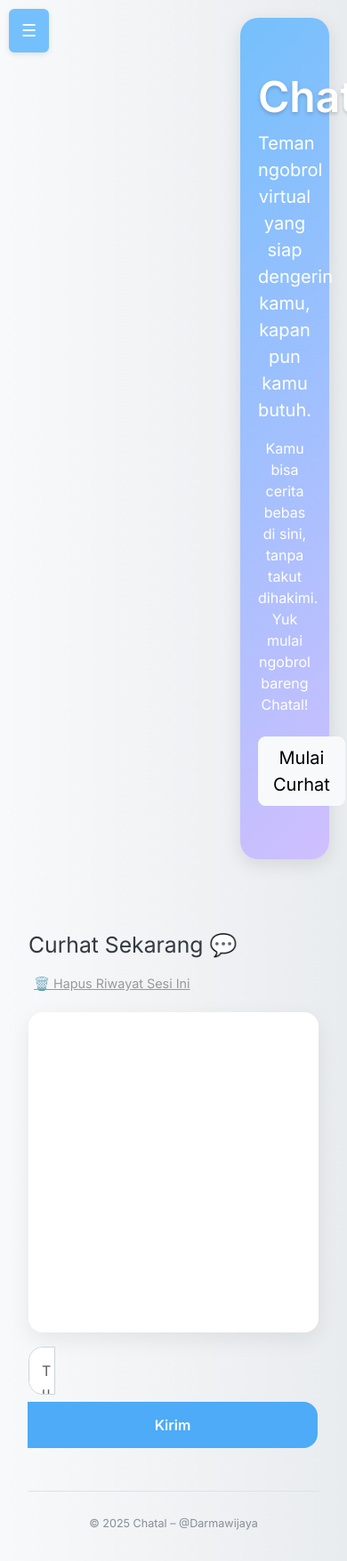
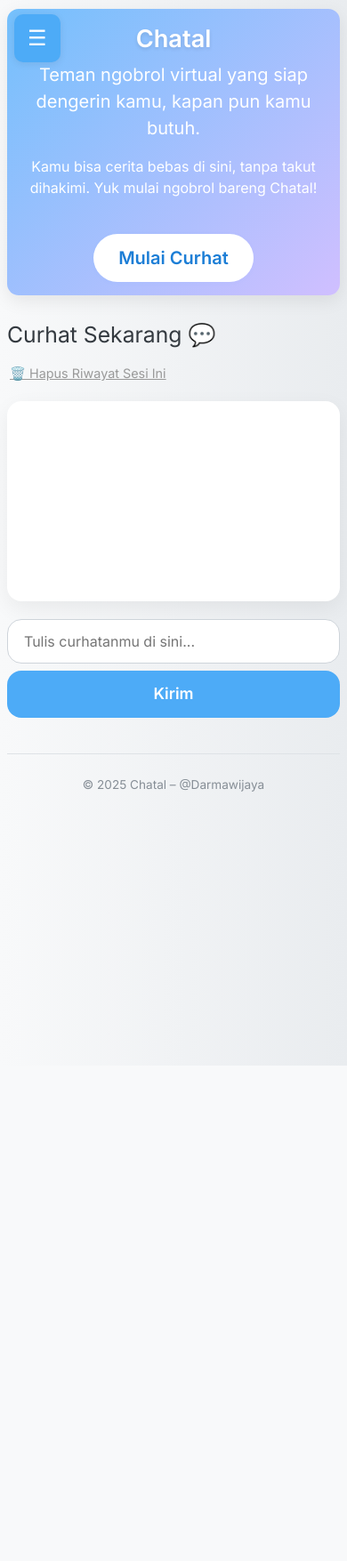
Before and after one commit to darmawijaya1/chatalai, a Flask app: page /chat in a window 390 px wide; the page is wider, and only the part inside the window is pictured. Shown: that part at 89% size. After the commit the page ends 1198 px from the top of that part, so only its background shows below. Run offline with Flask 3, Linux system fonts and the light colour scheme.

Commit message:
Update chat.html

```diff
--- a/templates/chat/chat.html
+++ b/templates/chat/chat.html
@@ -13,22 +13,22 @@
       background: linear-gradient(to right, #f8f9fa, #e9ecef);
       color: #343a40;
       margin: 0;
+      min-height: 100vh;
     }
-
     .hamburger-btn {
       position: fixed;
-      top: 10px;
-      left: 10px;
-      background-color: #74c0fc;
-      color: white;
+      top: 16px;
+      left: 16px;
+      background-color: #4dabf7;
+      color: #fff;
       border: none;
-      padding: 10px 14px;
-      font-size: 1.2rem;
-      border-radius: 6px;
-      z-index: 1050;
-      box-shadow: 0 2px 6px rgba(0,0,0,0.1);
+      padding: 9px 15px 9px 15px;
+      font-size: 1.5rem;
+      border-radius: 10px;
+      z-index: 1051;
+      display: none;
+      box-shadow: 0 2px 8px rgba(0,0,0,0.08);
     }
-
     .sidebar {
       width: 250px;
       background: #ffffff;
@@ -37,25 +37,25 @@
       position: fixed;
       top: 0;
       left: 0;
-      padding: 1rem;
+      padding: 1.4rem 1rem 1rem 1rem;
       overflow-y: auto;
+      z-index: 1050;
+      transition: transform .25s;
     }
-
     .sidebar h5 {
       font-weight: 600;
       margin-bottom: 1rem;
     }
-
     .session-list {
       list-style: none;
       padding: 0;
+      margin: 0;
     }
-
     .session-list li {
       display: flex;
       justify-content: space-between;
       align-items: center;
-      padding: 8px 12px;
+      padding: 9px 12px;
       margin-bottom: 6px;
       border-radius: 6px;
       cursor: pointer;
@@ -63,71 +63,87 @@
       white-space: nowrap;
       overflow: hidden;
       text-overflow: ellipsis;
+      transition: background .16s;
     }
-
     .session-list li.active,
     .session-list li:hover {
       background-color: #d0ebff;
       color: #1c7ed6;
     }
-
     .delete-btn {
       background: transparent;
       border: none;
       color: #dc3545;
-      font-size: 0.9rem;
+      font-size: 1rem;
       cursor: pointer;
-      margin-left: 8px;
+      margin-left: 10px;
+      padding: 2px 5px;
     }
-
     .delete-btn:hover {
       color: #a61e4d;
     }
-
     .new-session-btn {
       width: 100%;
       margin-top: 1rem;
       border: 1px dashed #74c0fc;
       background: #e3f2fd;
       font-weight: 600;
+      color: #228be6;
+      border-radius: 7px;
+      transition: background .17s;
     }
-
+    .new-session-btn:hover {
+      background: #d0ebff;
+    }
     .hero {
       background: linear-gradient(135deg, #74c0fc, #d0bfff);
-      padding: 60px 20px;
+      padding: 60px 20px 46px 20px;
       text-align: center;
       border-radius: 20px;
-      color: #ffffff;
-      box-shadow: 0 6px 20px rgba(0, 0, 0, 0.1);
+      color: #fff;
+      box-shadow: 0 6px 20px rgba(0, 0, 0, 0.08);
       margin: 20px 20px 50px 270px;
     }
-
     .hero h1 {
-      font-size: 3rem;
+      font-size: 2.6rem;
       font-weight: 700;
-      text-shadow: 0 2px 4px rgba(0, 0, 0, 0.2);
+      text-shadow: 0 2px 4px rgba(0, 0, 0, 0.11);
     }
-
+    .hero .btn {
+      font-weight: 600;
+      padding: 12px 28px;
+      border-radius: 50px;
+      background: #fff;
+      color: #1c7ed6;
+      margin-top: 1rem;
+      border: none;
+      box-shadow: 0 1px 5px rgba(76, 168, 255, 0.05);
+    }
+    .hero .btn:hover {
+      background-color: #f1f3f5;
+      color: #1971c2;
+    }
     .main {
       margin-left: 270px;
-      padding: 2rem;
+      padding: 2rem 2rem 1rem 2rem;
+      min-height: 100vh;
+      background: transparent;
+      transition: margin-left .2s;
     }
-
     #chat-box {
-      height: 460px;
+      height: 440px;
       overflow-y: auto;
       background-color: #ffffff;
       border-radius: 16px;
-      padding: 20px;
-      box-shadow: 0 8px 24px rgba(0, 0, 0, 0.07);
+      padding: 20px 22px;
+      box-shadow: 0 8px 24px rgba(0, 0, 0, 0.06);
+      margin-bottom: 20px;
     }
-
     .user, .bot {
       display: flex;
       margin-bottom: 16px;
       align-items: flex-start;
     }
-
     .user .avatar, .bot .avatar {
       width: 40px;
       height: 40px;
@@ -140,47 +156,58 @@
       border: 1px solid #ced4da;
       background-color: #dee2e6;
       color: #495057;
+      flex-shrink: 0;
     }
-
     .message-content {
-      max-width: 80%;
+      max-width: 90%;
       background-color: #f8f9fa;
-      padding: 12px 16px;
+      padding: 13px 20px;
       border-radius: 12px;
+      font-size: 1.05rem;
       box-shadow: 0 2px 6px rgba(0, 0, 0, 0.03);
     }
-
     .user .message-content {
       background-color: #e7f5ff;
       color: #1c7ed6;
       margin-left: auto;
+      align-self: flex-end;
     }
-
     .bot .message-content {
       background-color: #f1f3f5;
       color: #495057;
     }
-
-    .input-group textarea {
-      border-radius: 30px 0 0 30px;
-      padding: 14px;
+    .chat-input-row {
+      display: flex;
+      gap: 10px;
+      align-items: stretch;
+      margin-bottom: 15px;
+    }
+    .chat-textarea {
+      flex: 1;
+      border-radius: 20px;
+      border: 1px solid #ced4da;
+      padding: 12px 18px;
       font-size: 1rem;
-      border: 1px solid #ced4da;
       resize: none;
+      min-height: 48px;
+      outline: none;
     }
-
-    .input-group .btn {
-      border-radius: 0 30px 30px 0;
-      font-weight: 600;
-      padding: 14px 24px;
+    .chat-send-btn {
       background-color: #4dabf7;
+      color: #fff;
       border: none;
+      border-radius: 20px;
+      padding: 0 36px;
+      font-size: 1.35rem;
+      font-weight: bold;
+      transition: background 0.2s;
+      display: flex;
+      align-items: center;
+      justify-content: center;
     }
-
-    .input-group .btn:hover {
-      background-color: #339af0;
+    .chat-send-btn:hover, .chat-send-btn:active {
+      background: #339af0;
     }
-
     .clear-chat-btn {
       display: inline-block;
       margin-bottom: 20px;
@@ -190,71 +217,101 @@
       color: #999;
       text-decoration: underline;
       cursor: pointer;
+      padding: 0 3px;
     }
-
     .clear-chat-btn:hover {
       color: #dc3545;
     }
-
     footer {
-      font-size: 0.9rem;
+      font-size: 0.97rem;
       color: #868e96;
       border-top: 1px solid #dee2e6;
-      padding-top: 1.5rem;
-      margin-top: 3rem;
+      padding-top: 1.4rem;
+      margin-top: 2.5rem;
       text-align: center;
     }
-
     @media (max-width: 991px) {
+      .hamburger-btn { display: block; }
       .sidebar {
-        display: none;
         position: fixed;
-        z-index: 1040;
+        z-index: 1060;
+        height: 100vh;
+        left: 0;
+        top: 0;
+        width: 85vw;
+        max-width: 330px;
         background: #fff;
-        height: 100%;
-        width: 80%;
-        top: 0;
-        left: 0;
+        transform: translateX(-110%);
+        box-shadow: 4px 0 14px rgba(125,125,125,0.11);
+        transition: transform .26s;
+        border-right: 1px solid #74c0fc;
+        padding-top: 2.6rem;
+      }
+      .sidebar.show {
+        transform: translateX(0);
+      }
+      .main {
+        margin-left: 0;
         padding: 1rem;
-        border-right: 1px solid #dee2e6;
-        transition: all 0.3s ease-in-out;
       }
-
-      .sidebar.show {
-        display: block;
+      .hero {
+        margin: 18px 5px 28px 5px;
+        padding: 30px 7px 26px 7px;
       }
-
-      .main {
-        margin-left: 0 !important;
+      .hero h1 {
+        font-size: 1.7rem;
       }
-
-      .input-group {
+      #chat-box {
+        height: 320px;
+        padding: 13px 9px;
+      }
+      .chat-input-row {
         flex-direction: column;
         gap: 8px;
       }
-
-      .input-group textarea,
-      .input-group .btn {
+      .chat-send-btn {
         width: 100%;
+        font-size: 1.11rem;
+        padding: 13px 0;
         border-radius: 16px;
       }
-
-      #chat-box {
-        height: 360px;
+      .chat-textarea {
+        border-radius: 16px;
+        min-height: 40px;
+        font-size: 1rem;
       }
+    }
+    @media (max-width: 576px) {
+      .sidebar {
+        max-width: 97vw;
+        padding: 1rem 5vw 1rem 5vw;
+      }
+      .main {
+        padding: 0.5rem;
+      }
+      .hero {
+        margin: 10px 2vw 22px 2vw;
+        padding: 18px 3vw 15px 3vw;
+        border-radius: 13px;
+      }
+      .message-content {
+        font-size: .99rem;
+        padding: 11px 11px;
+      }
+      #chat-box { height: 225px; }
     }
   </style>
 </head>
 <body>
-  <!-- Tombol Hamburger (Mobile) -->
+  <!-- Hamburger button (Mobile) -->
   <button class="hamburger-btn d-lg-none" onclick="toggleSidebar()">☰</button>
 
   <!-- Sidebar -->
-  <div class="sidebar" id="mobileSidebar">
+  <nav class="sidebar" id="mobileSidebar">
     <h5>Riwayat Sesi</h5>
     <ul class="session-list" id="session-list"></ul>
     <button class="btn new-session-btn" onclick="createNewSession()">+ Sesi Baru</button>
-  </div>
+  </nav>
 
   <!-- Hero Section -->
   <section class="hero">
@@ -265,26 +322,25 @@
   </section>
 
   <!-- Main Chat Area -->
-  <div class="main" id="chat-section">
+  <main class="main" id="chat-section">
     <h2 class="mb-3">Curhat Sekarang 💬</h2>
     <button class="clear-chat-btn" onclick="clearCurrentSession()">🗑️ Hapus Riwayat Sesi Ini</button>
-    <div id="chat-box" class="mb-3"></div>
-
-    <div class="input-group mb-4">
-      <textarea id="user-input" class="form-control" placeholder="Tulis curhatanmu di sini..." rows="1"></textarea>
-      <button class="btn btn-primary" onclick="sendMessage()">Kirim</button>
+    <div id="chat-box"></div>
+    <div class="chat-input-row">
+      <textarea id="user-input" class="chat-textarea" placeholder="Tulis curhatanmu di sini..." rows="1"></textarea>
+      <button class="chat-send-btn" onclick="sendMessage()">Kirim</button>
     </div>
-
     <footer>
       <small>© 2025 Chatal – @Darmawijaya</small>
     </footer>
-  </div>
+  </main>
 
   <script>
     const chatBox = document.getElementById("chat-box");
     const userInput = document.getElementById("user-input");
     const sessionList = document.getElementById("session-list");
     const sidebar = document.getElementById("mobileSidebar");
+    const hamburgerBtn = document.querySelector('.hamburger-btn');
 
     let sessions = JSON.parse(localStorage.getItem("sessions")) || {};
     let currentSessionId = localStorage.getItem("currentSessionId") || createNewSession(true);
@@ -293,6 +349,14 @@
     function toggleSidebar() {
       sidebar.classList.toggle("show");
     }
+    // Close sidebar on background click
+    document.addEventListener('click', function(e){
+      if(window.innerWidth <= 991) {
+        if(sidebar.classList.contains("show") && !sidebar.contains(e.target) && e.target !== hamburgerBtn) {
+          sidebar.classList.remove("show");
+        }
+      }
+    });
 
     function createNewSession(firstTime = false) {
       const tempId = "session_" + Date.now();
@@ -400,32 +464,29 @@
     async function sendMessage() {
       const text = userInput.value.trim();
       if (!text) return;
-
       appendMessage("user", text);
       userInput.value = "";
-
-      const formData = new FormData();
-      formData.append("message", text);
-
-      try {
-        const res = await fetch("/chat", {
-          method: "POST",
-          body: formData,
-        });
-        const data = await res.json();
-        appendMessage("bot", data.reply);
-      } catch (err) {
-        appendMessage("bot", "❌ Terjadi error saat mengirim.");
-      }
+      // Simulasi API: replace dengan API asli jika ada
+      setTimeout(() => {
+        appendMessage("bot", "Terima kasih sudah berbagi. Aku di sini untuk mendengarkan kamu 😊");
+      }, 600);
+      // --- UNCOMMENT ini jika pakai API asli ---
+      // const formData = new FormData();
+      // formData.append("message", text);
+      // try {
+      //   const res = await fetch("/chat", { method: "POST", body: formData });
+      //   const data = await res.json();
+      //   appendMessage("bot", data.reply);
+      // } catch (err) {
+      //   appendMessage("bot", "❌ Terjadi error saat mengirim.");
+      // }
     }
-
     userInput.addEventListener("keydown", function (e) {
       if (e.key === "Enter" && !e.shiftKey) {
         e.preventDefault();
         sendMessage();
       }
     });
-
     renderSessions();
     loadSession();
   </script>
```
